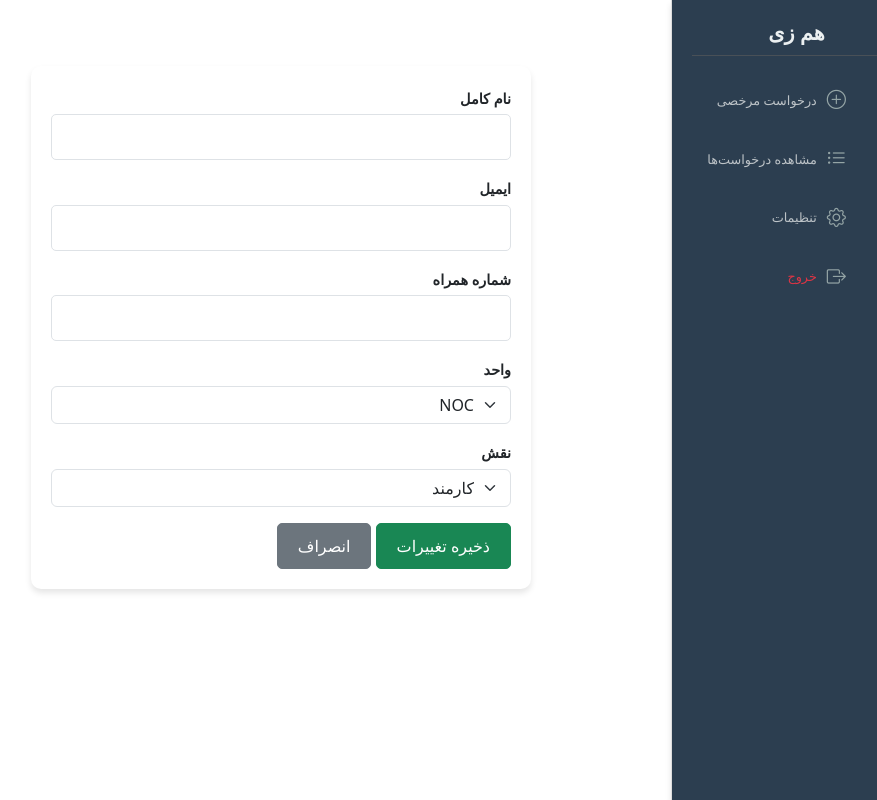
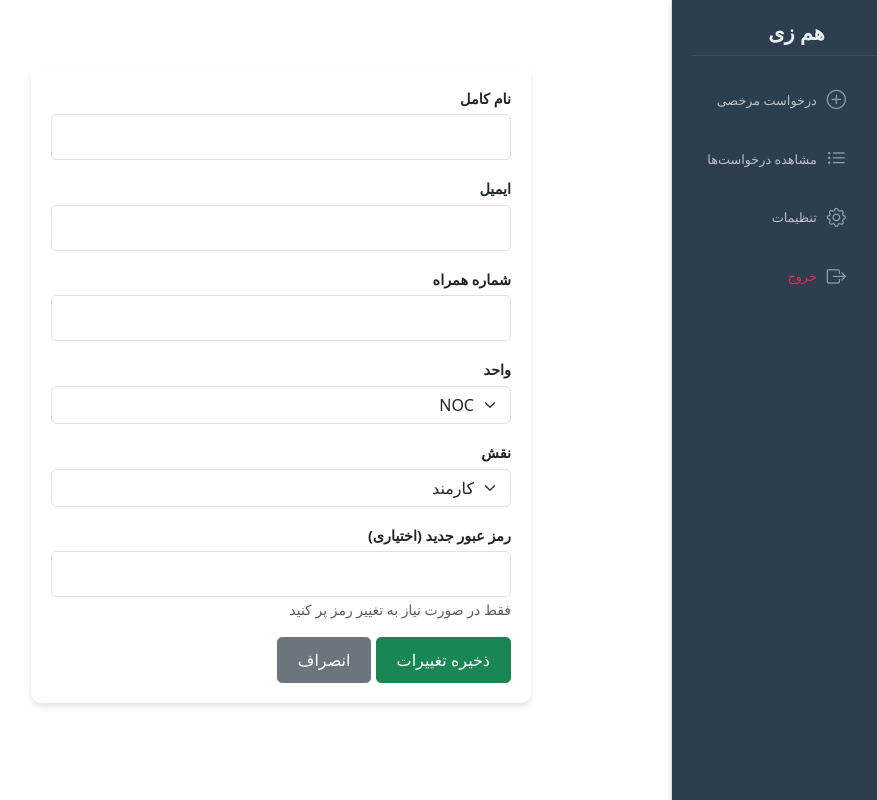
Before and after one commit to amir-malemir/leave-project, a FastAPI app: template templates/edit_user.html in a window 1280 px wide. Shown: the whole page, without its empty margins (359-1236 px from the left). Run offline with FastAPI, Linux system fonts and the light colour scheme; the template is opened without the code that fills it, so the values that code supplies are empty; some libraries are stand-ins or nearby versions; some web fonts are replaced.

Commit message:
some input more

```diff
--- a/templates/edit_user.html
+++ b/templates/edit_user.html
@@ -31,6 +31,11 @@
                 <option value="manager" {% if user_to_edit.role == "manager" %}selected{% endif %}>مدیر</option>
             </select>
         </div>
+        <div class="mb-3">
+            <label class="form-label" for="new_password">رمز عبور جدید (اختیاری)</label>
+            <input type="password" id="new_password" name="new_password" class="form-control">
+            <small class="text-muted">فقط در صورت نیاز به تغییر رمز پر کنید</small>
+        </div>
         <button type="submit" class="btn btn-success">ذخیره تغییرات</button>
         <a href="/user-management-page" class="btn btn-secondary">انصراف</a>
     </form>
```
